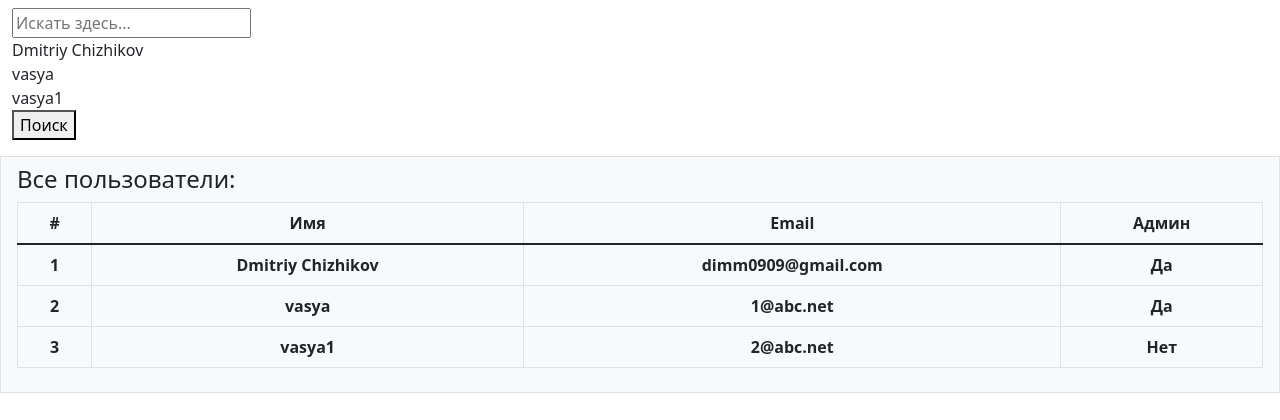
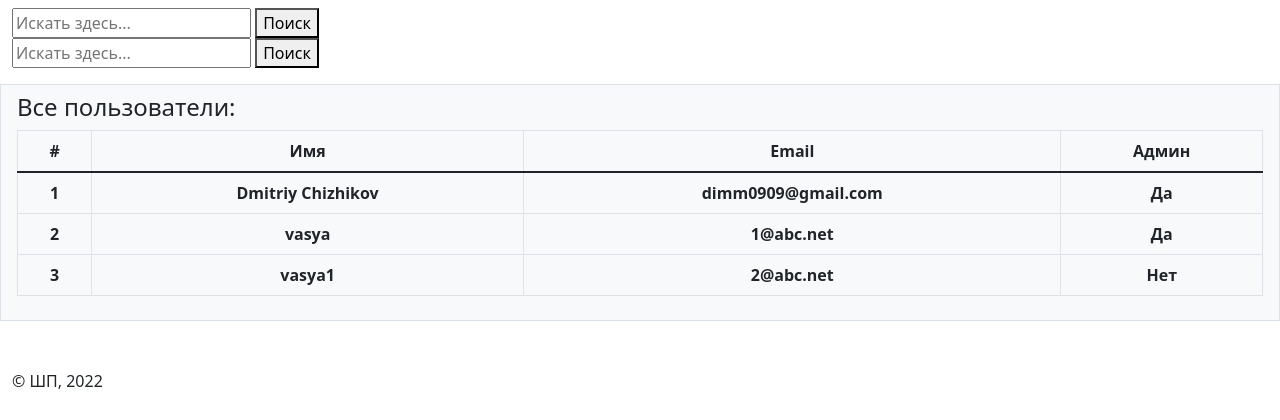
Before and after one commit to dimm0909/simple-votings, a Django app: page /users/ in a window 1280 px wide. Shown: the part 56-476 px from the top of the page. Run offline with Django 3.2, Linux system fonts and the light colour scheme; data comes from the database, SQL or seed files in the repository; lists and menus that the app fills with data are empty.

Commit message:
edit search in users

```diff
--- a/main/templates/pages/users.html
+++ b/main/templates/pages/users.html
@@ -2,15 +2,12 @@
 
 
 {% block content %}
-<form action="" method="get">
-  <input name="name"  placeholder="Искать здесь..." type="search">
-  {% for item in users %}
-  {% if name == vasya %}
-  <div> {{ item }}</div>
-  {% endif %}
-  {% endfor %}
-  <button type="submit">Поиск</button>
 
+  <input name="search"  placeholder="Искать здесь..." type="search" id="login_input">
+  <button   type="submit" onclick="search_user()" >Поиск</button>
+<form type="get">
+<input name="search"  placeholder="Искать здесь..." type="search" id="login_onput">
+  <button   type="submit" onclick="search_user()" >Поиск</button>
 </form>
  <div class="row mt-3">
     <div class="col position-relative border bg-light px-3 py-2">
@@ -46,4 +43,12 @@
       </table>
     </div>
  </div>
+<script>
+  function search_user(){
+    let a = document.getElementById("login_input")
+
+    document.location.href = `/profile/${a.value}`
+  }
+</script>
+
 {% endblock %}
--- a/main/views.py
+++ b/main/views.py
@@ -165,7 +165,6 @@ def all_votings(request):
 
 
 def all_members(request):
-
     context = {
         'pagename': 'Все пользователи',
         'menu': get_menu_context(),
@@ -173,7 +172,9 @@ def all_members(request):
     }
 
     users = User.objects.filter()
-
+    user = request.GET.get('search', '0')
+    context["user"] = list(User.objects.filter(username=user))
+    print(context["user"])
     context["users"] = users
 
     return render(request, 'pages/users.html', context)
```
Also changed, not shown: main/forms.py (line endings or trailing spaces).
